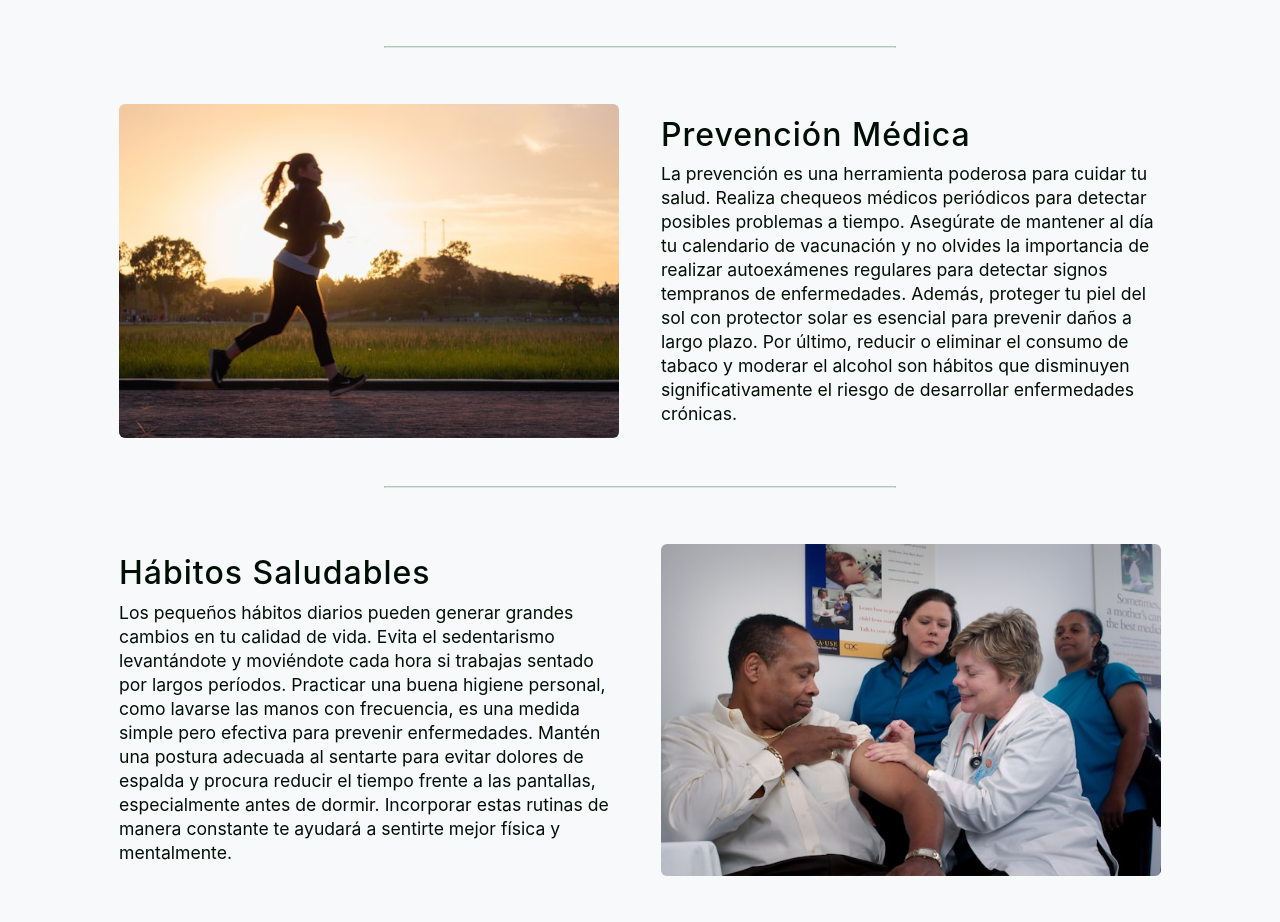
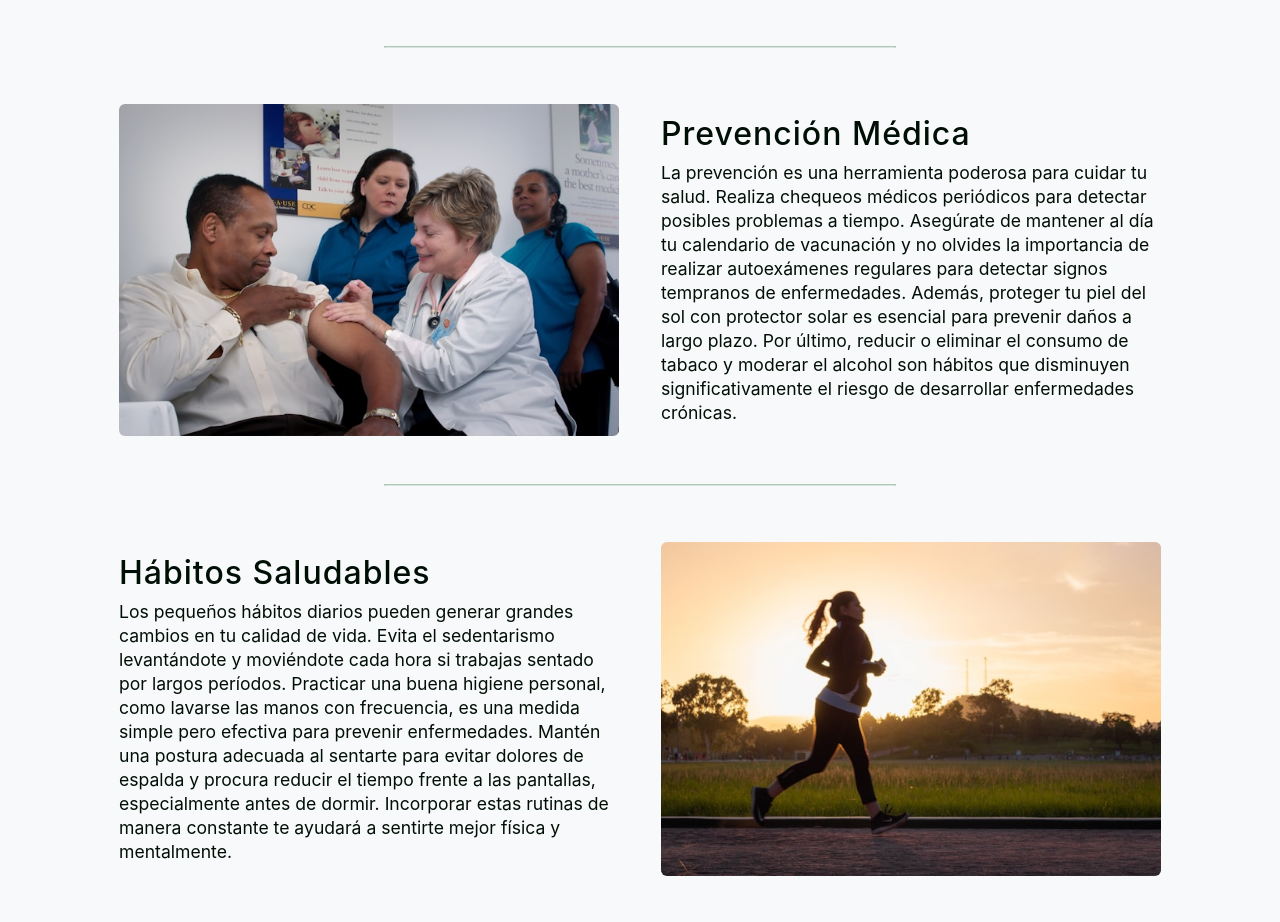
Before and after one commit to sebast825/medical-scheduling-fe, a React (Create React App) app: page / in a window 1280 px wide. Shown: the part 1370-2292 px from the top of the page. Built offline with nearby package versions, Linux system fonts and the light colour scheme; a web font is replaced by a local one.

Commit message:
inverted photos

```diff
--- a/src/constants/imageContentCards.ts
+++ b/src/constants/imageContentCards.ts
@@ -45,7 +45,7 @@ export const saludMentalCard: IImageTextCard = {
      proteger tu piel del sol con protector solar es esencial para prevenir daños
      a largo plazo. Por último, reducir o eliminar el consumo de tabaco y moderar el alcohol
      son hábitos que disminuyen significativamente el riesgo de desarrollar enfermedades crónicas.`,
-   imageUrl: "/images/womenRun.jpg",
+   imageUrl: "/images/doctor.jpg",
    altImg: "Prevención Médica",
  };
 
@@ -58,6 +58,6 @@ export const saludMentalCard: IImageTextCard = {
      al sentarte para evitar dolores de espalda y procura reducir el tiempo frente a las pantallas,
      especialmente antes de dormir. Incorporar estas rutinas de manera constante te ayudará a
      sentirte mejor física y mentalmente.`,
-   imageUrl: "/images/doctor.jpg",
+   imageUrl: "/images/womenRun.jpg",
    altImg: "Hábitos Saludables",
  };
```
